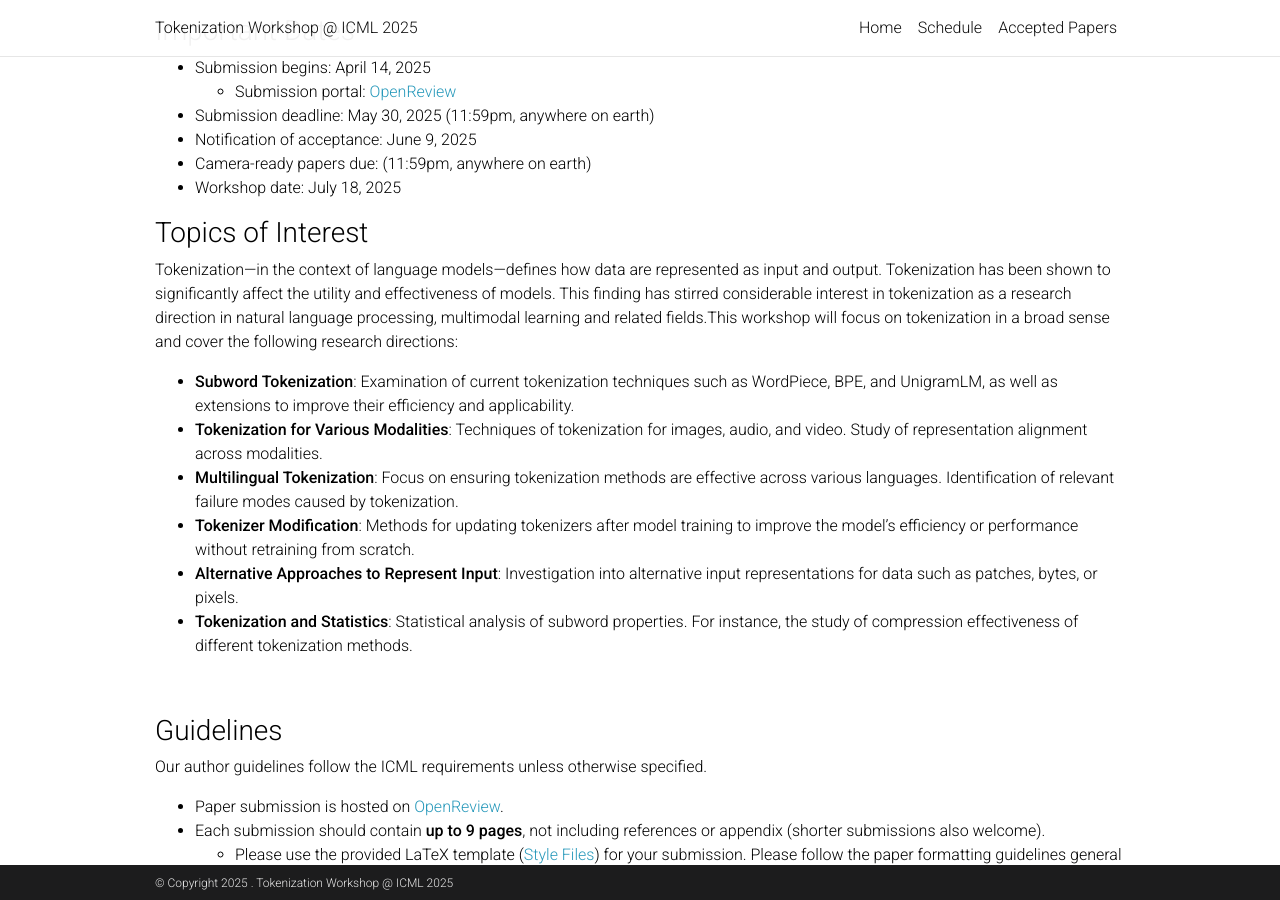
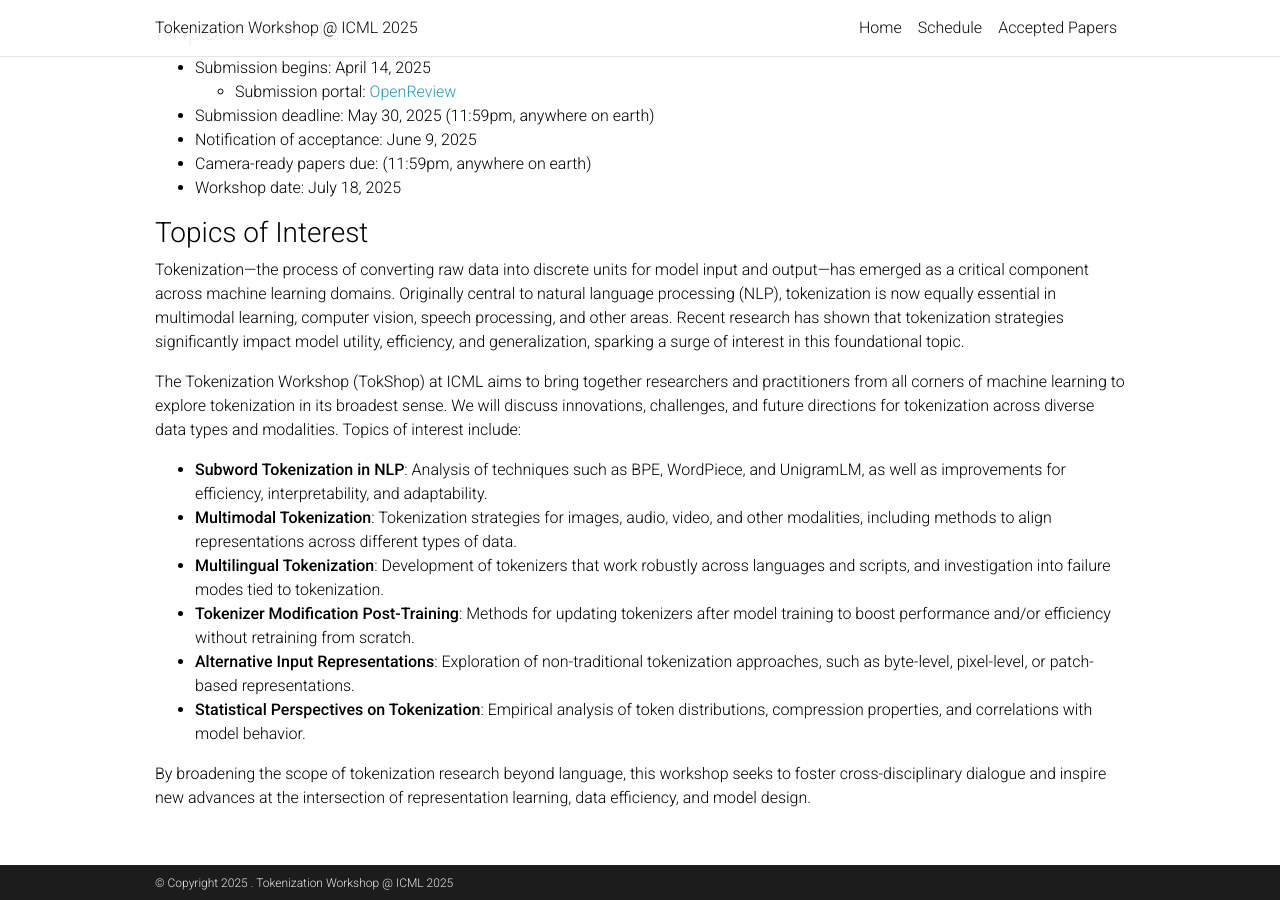
Before and after one commit to tokenization-workshop/tokenization-workshop.github.io, a Jekyll site: the page built from _pages/home.md, in a window 1280 px wide and 900 px high, scrolled down 496 px. Built offline with Jekyll 4.4.1, drawn with Linux system fonts in a browser that asks for light colours; comment, search, counter and statistics services are not loaded; a style sheet for code colours, icons or effects is not loaded.

Commit message:
topics of interest

```diff
--- a/_pages/home.md
+++ b/_pages/home.md
@@ -21,14 +21,18 @@ nav_order: 1
 
 ### Topics of Interest
 
-Tokenization---in the context of language models---defines how data are represented as input and output. Tokenization has been shown to significantly affect the utility and effectiveness of models. This finding has stirred considerable interest in tokenization as a research direction in natural language processing, multimodal learning and related fields.This workshop will focus on tokenization in a broad sense and cover the following research directions:
+Tokenization—the process of converting raw data into discrete units for model input and output—has emerged as a critical component across machine learning domains. Originally central to natural language processing (NLP), tokenization is now equally essential in multimodal learning, computer vision, speech processing, and other areas. Recent research has shown that tokenization strategies significantly impact model utility, efficiency, and generalization, sparking a surge of interest in this foundational topic.
 
-* **Subword Tokenization**: Examination of current tokenization techniques such as WordPiece, BPE, and UnigramLM, as well as extensions to improve their efficiency and applicability.
-* **Tokenization for Various Modalities**: Techniques of tokenization for images, audio, and video. Study of representation alignment across modalities.
-* **Multilingual Tokenization**: Focus on ensuring tokenization methods are effective across various languages. Identification of relevant failure modes caused by tokenization.
-* **Tokenizer Modification**: Methods for updating tokenizers after model training to improve the model's efficiency or performance without retraining from scratch.
-* **Alternative Approaches to Represent Input**: Investigation into alternative input representations for data such as patches, bytes, or pixels.
-* **Tokenization and Statistics**: Statistical analysis of subword properties. For instance, the study of compression effectiveness of different tokenization methods.
+The Tokenization Workshop (TokShop) at ICML aims to bring together researchers and practitioners from all corners of machine learning to explore tokenization in its broadest sense. We will discuss innovations, challenges, and future directions for tokenization across diverse data types and modalities. Topics of interest include:
+
+* **Subword Tokenization in NLP**: Analysis of techniques such as BPE, WordPiece, and UnigramLM, as well as improvements for efficiency, interpretability, and adaptability.
+* **Multimodal Tokenization**: Tokenization strategies for images, audio, video, and other modalities, including methods to align representations across different types of data.
+* **Multilingual Tokenization**: Development of tokenizers that work robustly across languages and scripts, and investigation into failure modes tied to tokenization.
+* **Tokenizer Modification Post-Training**: Methods for updating tokenizers after model training to boost performance and/or efficiency without retraining from scratch.
+* **Alternative Input Representations**: Exploration of non-traditional tokenization approaches, such as byte-level, pixel-level, or patch-based representations.
+* **Statistical Perspectives on Tokenization**: Empirical analysis of token distributions, compression properties, and correlations with model behavior.
+
+By broadening the scope of tokenization research beyond language, this workshop seeks to foster cross-disciplinary dialogue and inspire new advances at the intersection of representation learning, data efficiency, and model design.
 
 <br>
 
```
